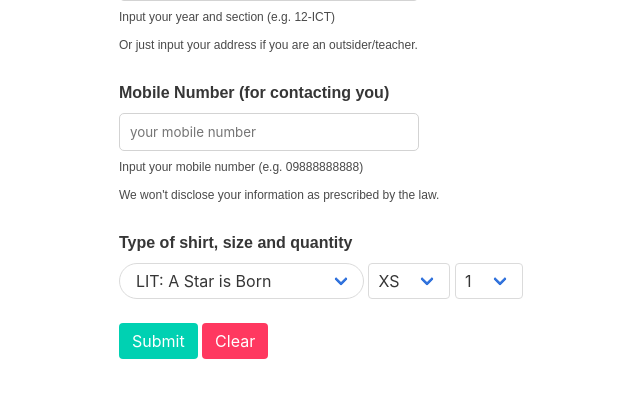
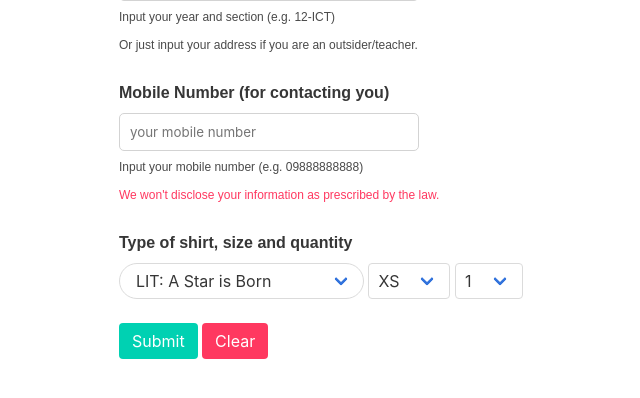
Before and after one commit to leindfraust/LCC-Media-Website, a PHP site: page /requestForm.php in a window 1280 px wide. Shown: the part 267-665 px from the top of the page, without its empty margins (374-1014 px from the left). Run offline with PHP 8.4, Linux system fonts and the light colour scheme; some libraries are stand-ins or nearby versions.

Commit message:
Update requestForm.php

```diff
--- a/requestForm.php
+++ b/requestForm.php
@@ -38,7 +38,7 @@ $db = new mysqli('localhost', $user, $pass, $db) or die("Unable to connect");
     <link rel="stylesheet" href="css/bulma-0.7.1/css/bulma.min.css">
     <script src="https://ajax.googleapis.com/ajax/libs/jquery/3.2.1/jquery.min.js"></script>
     <link rel="stylesheet" href="https://cdnjs.cloudflare.com/ajax/libs/font-awesome/4.7.0/css/font-awesome.min.css">
-    <link rel="stylesheet" type="text/css" href="css/style.css?=v.5">
+    <link rel="stylesheet" type="text/css" href="css/style.css?=v.123143">
     <link rel="stylesheet" href="css/customButton.css">
 </head>
 
@@ -58,7 +58,7 @@ $db = new mysqli('localhost', $user, $pass, $db) or die("Unable to connect");
                     <label class="label">Mobile Number (for contacting you) </label>
                     <div class="control">
                         <input type="number" name="mobileNumber" placeholder="your mobile number" /required> </div> <p class="help">Input your mobile number (e.g. 09888888888) </p>
-                        <p class="help">We won't disclose your information as prescribed by the law. </p><br>
+                        <p class="help is-danger">We won't disclose your information as prescribed by the law. </p><br>
                         <label class="label">Type of shirt, size and quantity</label>
                         <div class="control">
 
```
